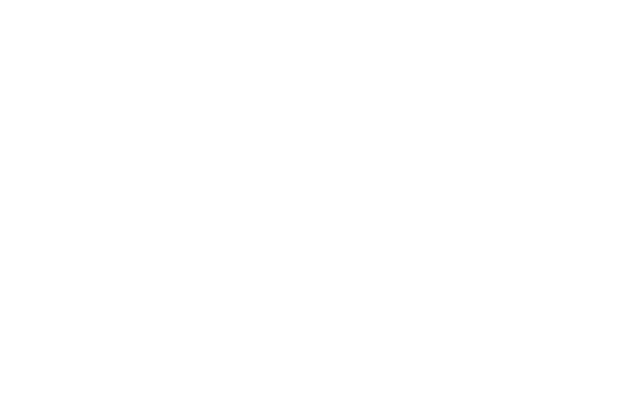
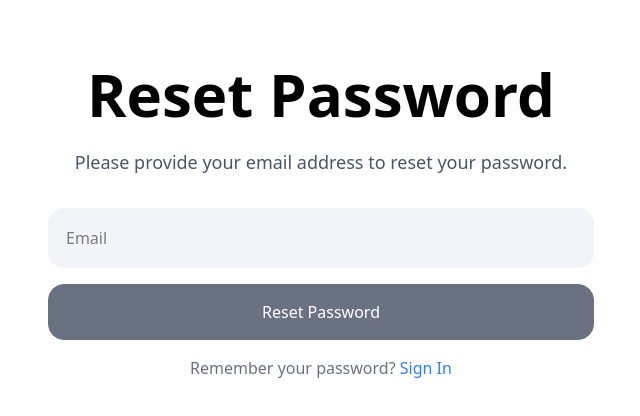
Before and after one commit to ysmazaheri/NewsBridge, a React (Vite) app in the folder frontend/newsbridge/: page /reset-password in a window 1280 px wide. Before the commit this address had no page. Shown: the top 416 px of the page, without its empty margins (319-959 px from the left). Built offline with nearby package versions, Linux system fonts and the light colour scheme.

Commit message:
Basic reset password component
Contains...
- Header
- Description
- Email field
- Submit button
- Route back to Sign In

```diff
--- a/frontend/newsbridge/src/App.tsx
+++ b/frontend/newsbridge/src/App.tsx
@@ -4,6 +4,7 @@ import Navbar from "./components/Navbar";
 import FormElementsPage from "./pages/component_testing_pages/FormElementsPage";
 import SignIn from "./components/SignIn";
 import SignUp from "./components/SignUp";
+import ResetPassword from "./components/ResetPassword";
 
 const navbarRoutes = ["/", "/form-elements-page"]; // Add paths here that should have the Navbar
 
@@ -15,6 +16,7 @@ function App() {
         <Route path="/form-elements-page" element={<FormElementsPage />} />
         <Route path="/sign-in" element={<SignIn />} />
         <Route path="/sign-up" element={<SignUp />} />
+        <Route path="/reset-password" element={<ResetPassword />} />
         {/* Add more routes here as needed */}
       </Routes>
     </Router>
--- /dev/null
+++ b/frontend/newsbridge/src/components/ResetPassword.tsx
@@ -0,0 +1,41 @@
+import React, { useState } from "react";
+import { useNavigate } from "react-router-dom";
+import AuthenticationForm from "./AuthenticationForm";
+
+const ResetPasswordPage: React.FC = () => {
+  const [email, setEmail] = useState("");
+  const navigate = useNavigate();
+
+  const handleEmailChange = (e: React.ChangeEvent<HTMLInputElement>) => {
+    setEmail(e.target.value);
+  };
+
+  const handleSubmit = (e: React.FormEvent) => {
+    e.preventDefault();
+    // Handle form submission
+    console.log("Submitted email:", email);
+  };
+
+  const handleFooterLinkClick = () => {
+    navigate("/sign-in");
+  };
+
+  return (
+    <form onSubmit={handleSubmit}>
+      <AuthenticationForm
+        header="Reset Password"
+        description="Please provide your email address to reset your password."
+        fields={[
+          { label: "Email", type: "email", value: email, onChange: handleEmailChange },
+        ]}
+        buttonText="Reset Password"
+        footerText="Remember your password?"
+        footerLinkText="Sign In"
+        onFooterLinkClick={handleFooterLinkClick}
+        onSubmit={handleSubmit}
+      />
+    </form>
+  );
+};
+
+export default ResetPasswordPage;
```
